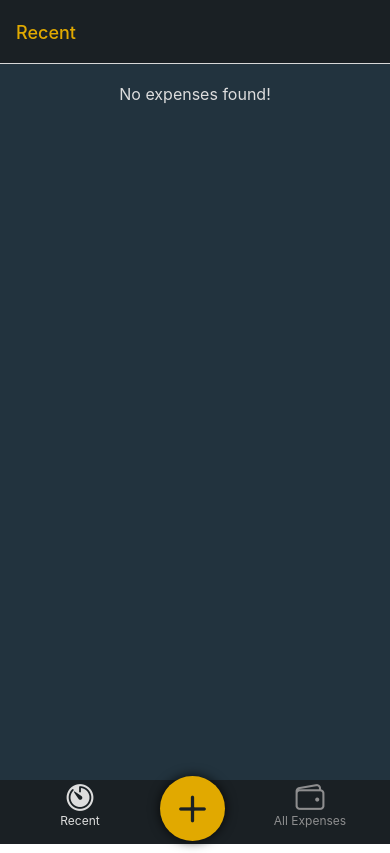
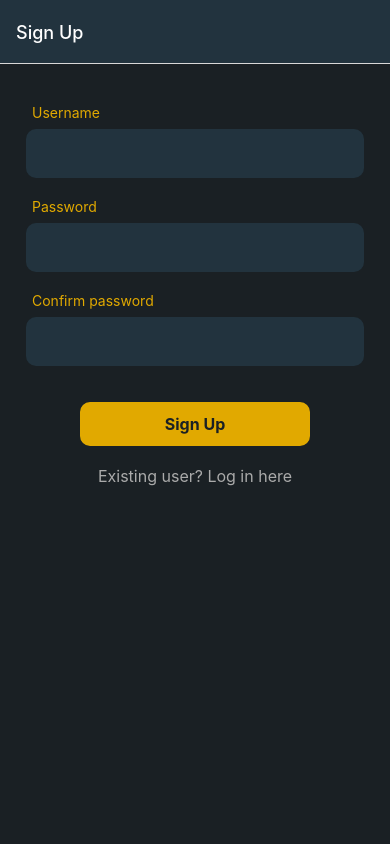
Before and after one commit to mr-shan/react-native-expense-tracker-revised, a React Native app: screen /SignUpScreen in a window 390 px wide. Built offline with nearby package versions, Linux system fonts and the light colour scheme; no server answers.

Commit message:
Added login and signup screen

```diff
--- a/App.tsx
+++ b/App.tsx
@@ -15,6 +15,8 @@ import { ExpenseProvider } from './store';
 
 import COLORS from './styles/colors';
 import { Dimensions, Platform } from 'react-native';
+import LoginScreen from './screens/LoginScreen';
+import SignUpScreen from './screens/SignUpScreen';
 
 const RootStack = createNativeStackNavigator();
 const BottomTabs = createBottomTabNavigator();
@@ -93,7 +95,24 @@ export default function App() {
             headerStyle: { backgroundColor: COLORS.bg500 },
             headerTintColor: COLORS.text700,
           }}
+          initialRouteName='SignUpScreen'
         >
+          <RootStack.Screen
+            name="SignUpScreen"
+            component={SignUpScreen}
+            options={{
+              title: 'Sign Up',
+              headerTintColor: COLORS.text700
+            }}
+          />
+          <RootStack.Screen
+            name="LoginScreen"
+            component={LoginScreen}
+            options={{
+              title: 'Login',
+              headerTintColor: COLORS.text700
+            }}
+          />
           <RootStack.Screen
             component={BottomTabsNavigation}
             name='TabsNavigation'
--- a/components/GenericButton.tsx
+++ b/components/GenericButton.tsx
@@ -12,6 +12,7 @@ interface IProps {
   children?: ReactNode;
   disabled?: boolean;
   style?: ViewStyle;
+  textStyle?: TextStyle;
   size?: 'small' | 'medium' | 'large'
   onPress: () => void;
 }
@@ -31,6 +32,7 @@ const GenericButton = (props: IProps) => {
     fontSize: 16,
     textAlign: 'center',
     fontWeight: 'bold',
+    ...props.textStyle
   };
 
   if (props.size === 'small') {
--- a/package.json
+++ b/package.json
@@ -3,7 +3,7 @@
   "version": "1.0.0",
   "main": "node_modules/expo/AppEntry.js",
   "scripts": {
-    "start": "expo start --tunnel",
+    "start": "expo start",
     "android": "expo start --android",
     "ios": "expo start --ios",
     "web": "expo start --web"
--- /dev/null
+++ b/screens/LoginScreen.tsx
@@ -0,0 +1,99 @@
+import {
+  StyleSheet,
+  View,
+  ScrollView,
+  Text,
+  TextInput,
+  KeyboardAvoidingView,
+} from 'react-native';
+
+import {
+  RouteProp,
+  NavigationProp,
+  ParamListBase,
+} from '@react-navigation/native';
+import GenericButton from '../components/GenericButton';
+import COLORS from '../styles/colors';
+
+interface IProps {
+  navigation: NavigationProp<ParamListBase>;
+  route: RouteProp<any>;
+}
+
+const LoginScreen = (props: IProps) => {
+  return (
+    <View style={styles.container}>
+      <ScrollView bounces={false}>
+        <KeyboardAvoidingView>
+          <View style={styles.loginFormWrapper}>
+            <View style={styles.inputWrapper}>
+              <Text style={styles.inputLabel}>Username</Text>
+              <TextInput
+                style={styles.input}
+                autoCapitalize='none'
+                autoComplete='off'
+                autoCorrect={false}
+              />
+            </View>
+            <View style={styles.inputWrapper}>
+              <Text style={styles.inputLabel}>Password</Text>
+              <TextInput
+                style={styles.input}
+                autoCapitalize='none'
+                autoComplete='off'
+                autoCorrect={false}
+              />
+            </View>
+          </View>
+          <View style={styles.buttonsContainer}>
+            <GenericButton type='primary' onPress={() => {}} title='Login' />
+            <GenericButton
+              type='flat'
+              textColor={COLORS.text300}
+              textStyle={{ fontWeight: '400' }}
+              onPress={() => props.navigation.replace('SignUpScreen')}
+              title='New user? Sign up here'
+            />
+          </View>
+        </KeyboardAvoidingView>
+      </ScrollView>
+    </View>
+  );
+};
+
+const styles = StyleSheet.create({
+  container: {
+    flex: 1,
+    backgroundColor: COLORS.bg300,
+    paddingVertical: 20,
+    paddingHorizontal: 16,
+    paddingTop: 40,
+  },
+  loginFormWrapper: {
+    gap: 20,
+  },
+  inputWrapper: {
+    paddingHorizontal: 10,
+  },
+  inputLabel: {
+    color: COLORS.primary500,
+    paddingBottom: 8,
+    paddingLeft: 6,
+  },
+  input: {
+    backgroundColor: COLORS.bg500,
+    paddingHorizontal: 16,
+    paddingVertical: 14,
+    fontSize: 18,
+    borderRadius: 10,
+    color: COLORS.text500
+  },
+  buttonsContainer: {
+    gap: 8,
+    maxWidth: 300,
+    alignSelf: 'center',
+    marginTop: 36,
+  },
+});
+
+export default LoginScreen;
--- /dev/null
+++ b/screens/SignUpScreen.tsx
@@ -0,0 +1,103 @@
+import {
+  StyleSheet,
+  View,
+  ScrollView,
+  Text,
+  TextInput,
+  KeyboardAvoidingView,
+} from 'react-native';
+
+import {
+  RouteProp,
+  NavigationProp,
+  ParamListBase,
+} from '@react-navigation/native';
+import GenericButton from '../components/GenericButton';
+import COLORS from '../styles/colors';
+
+interface IProps {
+  navigation: NavigationProp<ParamListBase>;
+  route: RouteProp<any>;
+}
+
+const SignUpScreen = (props: IProps) => {
+  return (
+    <View style={styles.container}>
+      <ScrollView bounces={false}>
+        <KeyboardAvoidingView>
+          <View style={styles.loginFormWrapper}>
+            <View style={styles.inputWrapper}>
+              <Text style={styles.inputLabel}>Username</Text>
+              <TextInput style={styles.input} />
+            </View>
+            <View style={styles.inputWrapper}>
+              <Text style={styles.inputLabel}>Password</Text>
+              <TextInput
+                style={styles.input}
+                autoCapitalize='none'
+                autoComplete='off'
+                autoCorrect={false}
+              />
+            </View>
+            <View style={styles.inputWrapper}>
+              <Text style={styles.inputLabel}>Confirm password</Text>
+              <TextInput
+                style={styles.input}
+                autoCapitalize='none'
+                autoComplete='off'
+                autoCorrect={false}
+              />
+            </View>
+          </View>
+          <View style={styles.buttonsContainer}>
+            <GenericButton type='primary' onPress={() => {}} title='Sign Up' />
+            <GenericButton
+              type='flat'
+              textColor={COLORS.text300}
+              textStyle={{ fontWeight: '400' }}
+              onPress={() => props.navigation.replace('LoginScreen')}
+              title='Existing user? Log in here'
+            />
+          </View>
+        </KeyboardAvoidingView>
+      </ScrollView>
+    </View>
+  );
+};
+
+const styles = StyleSheet.create({
+  container: {
+    flex: 1,
+    backgroundColor: COLORS.bg300,
+    paddingVertical: 20,
+    paddingHorizontal: 16,
+    paddingTop: 40,
+  },
+  loginFormWrapper: {
+    gap: 20,
+  },
+  inputWrapper: {
+    paddingHorizontal: 10,
+  },
+  inputLabel: {
+    color: COLORS.primary500,
+    paddingBottom: 8,
+    paddingLeft: 6,
+  },
+  input: {
+    backgroundColor: COLORS.bg500,
+    paddingHorizontal: 16,
+    paddingVertical: 14,
+    fontSize: 18,
+    borderRadius: 10,
+    color: COLORS.text500,
+  },
+  buttonsContainer: {
+    gap: 8,
+    maxWidth: 240,
+    alignSelf: 'center',
+    marginTop: 36,
+  },
+});
+
+export default SignUpScreen;
--- a/utils/http.ts
+++ b/utils/http.ts
@@ -2,8 +2,8 @@ import axios from 'axios';
 import { IExpense } from '../types';
 
 const BASE_URL =
-  'https://rn-expense-tracker-007-default-rtdb.asia-southeast1.firebasedatabase.app/';
-const DB_NAME = 'rn-expenses.json';
+  '';
+const DB_NAME = '';
 
 export const fetchAllExpenses = async (): Promise<{
   isError: Boolean;
```
